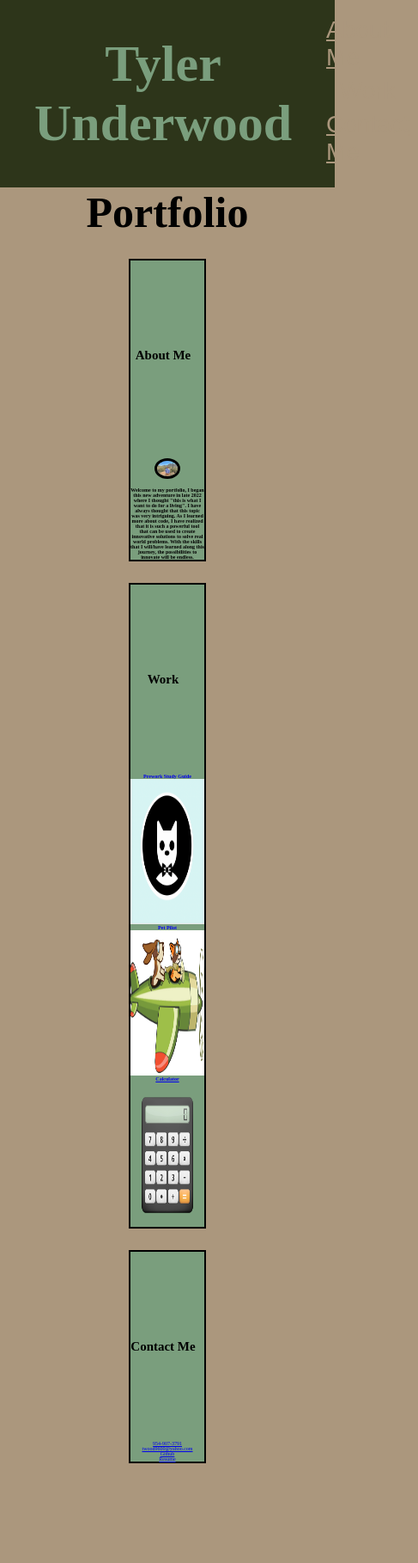
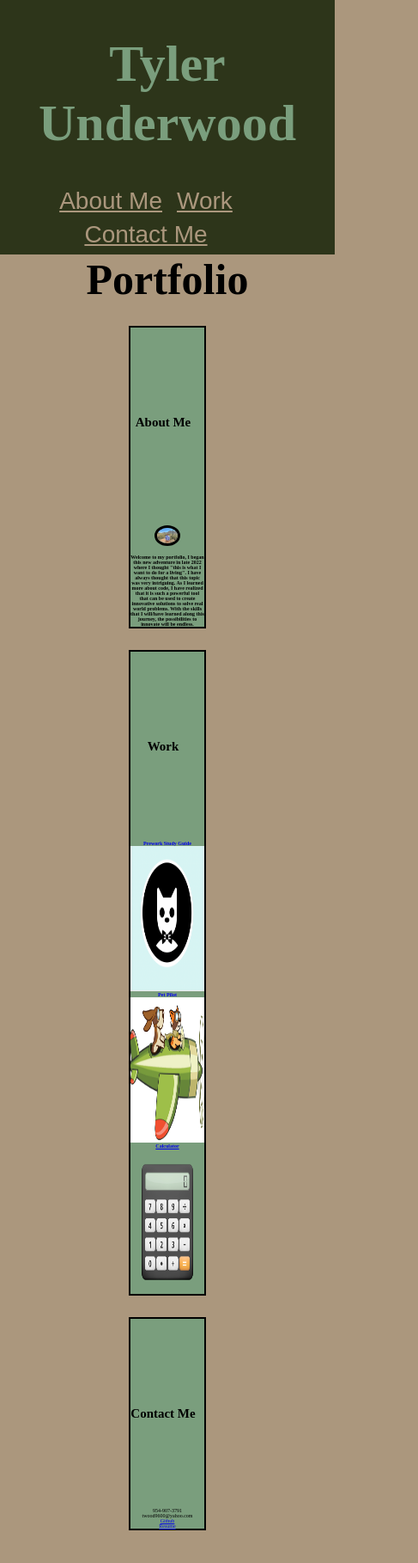
Before and after one commit to tylerundrwood/Tylers-Portfolio, a plain HTML site: page index.html in a window 390 px wide. Shown: the whole page at 86% size, 487 px wide, since content can reach past the window. Before the commit the page ends 1787 px from the top, so only its background shows below. Drawn offline with Linux system fonts and the light colour scheme.

Commit message:
fixed mobile layout for the tabs

```diff
--- a/index.html
+++ b/index.html
@@ -15,9 +15,9 @@
             <h1 class="header-text" id="Tyler-Underwood">Tyler Underwood</h1>
         </div>
         <div class="links">
-            <button><a class="tabs" href="#About Me">About Me</a></button>
+            <button><a class="tabs" href="#About-Me">About Me</a></button>
             <button><a class="tabs" href="#Work">Work</a></button>
-            <button><a class="tabs" href="#Contact Me">Contact Me</a></button>
+            <button><a class="tabs" href="#Contact-Me">Contact Me</a></button>
             </div>
     </header>
 
@@ -26,7 +26,7 @@
     </section>
 
     <section class="areas">
-        <a id="About Me">
+        <a id="About-Me">
             <h3 class="heads">About Me</h3>
         </a>
         <div class="about-me-info">
@@ -64,13 +64,13 @@
         </div>
     </section>
 
-    <section class="areas">
-        <a class="contact-me" id="Contact Me">
+    <section class="areas"id="Contact-Me">
+        <a class="contact-me"></a>
             <h3 class="heads">Contact Me</h3>
             <div class="info">
-                <a href="Contact Me"></a>
-                <a href="phone number">954-907-3791</a>
-                <a href="email">twood9600@yahoo.com</a>
+
+                <p>954-907-3791</p>
+                <p>twood9600@yahoo.com</p>
                 <a href="https://github.com/tylerundrwood?tab=repositories">Github</a>
                 <a href="resume">Resume</a>
             </div>
--- a/style.css
+++ b/style.css
@@ -11,6 +11,7 @@
 body {
   background-color: #ab977d;
   font-family: "Times New Roman", Times, serif;
+  width: 100%;
 }
 
 .header-text {
@@ -200,3 +201,9 @@ footer {
     font-size: 18%;
     }
 }
+@media  screen and (max-width: 391px) {
+  header {
+    display: flex;
+    flex-direction: column;
+  }
+}
```
